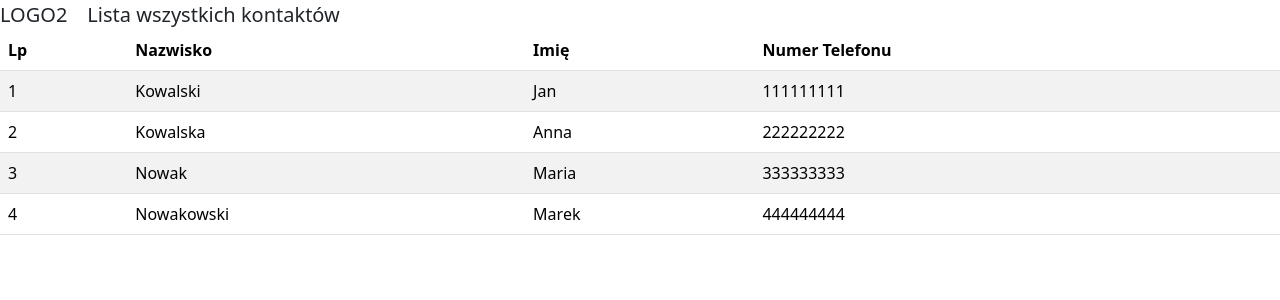
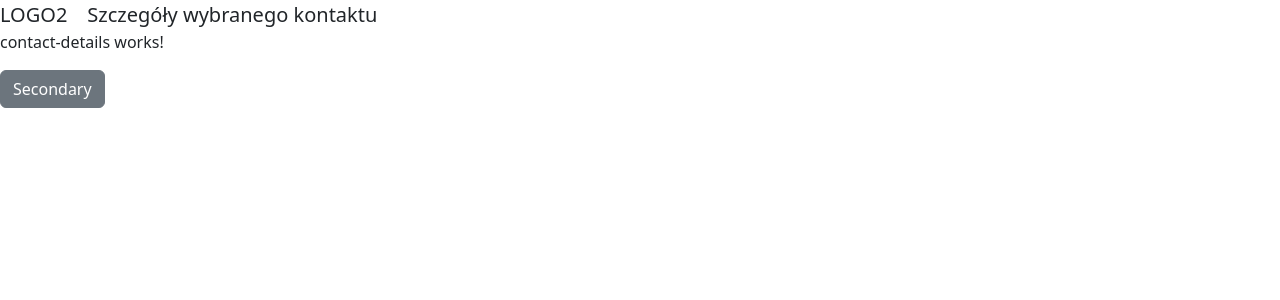
Before and after one commit to DawidPN/app-contacts, an Angular app: page /contact/1 in a window 1280 px wide. Before the commit this address led to /. Shown: the top 300 px of the page. Built offline with nearby package versions, Linux system fonts and the light colour scheme.

Commit message:
add routing

```diff
--- a/src/app/app-routing.module.ts
+++ b/src/app/app-routing.module.ts
@@ -1,7 +1,13 @@
 import { NgModule } from '@angular/core';
 import { RouterModule, Routes } from '@angular/router';
+import { ContactDetailsComponent } from './contacts/contact-details/contact-details.component';
+import { ContactsListComponent } from './contacts/contacts-list/contacts-list.component';
 
-const routes: Routes = [];
+const routes: Routes = [
+  {path: '', redirectTo: 'contacts', pathMatch: 'full'},
+  {path: 'contacts', component: ContactsListComponent},
+  {path: 'contact/:id', component: ContactDetailsComponent}
+];
 
 @NgModule({
   imports: [RouterModule.forRoot(routes)],
--- a/src/app/app.component.html
+++ b/src/app/app.component.html
@@ -1 +1,2 @@
-<app-contacts-list></app-contacts-list>
+<!-- <app-contacts-list></app-contacts-list> -->
+<router-outlet></router-outlet>
--- /dev/null
+++ b/src/app/contacts/contact-details/contact-details.component.html
@@ -0,0 +1,5 @@
+<app-header>
+    <span content>Szczegóły wybranego kontaktu</span>
+</app-header>
+<p>contact-details works!</p>
+<button [routerLink]="['/contacts']" type="button" class="btn btn-secondary">Secondary</button>
--- a/src/app/contacts/contacts-list/contacts-list.component.html
+++ b/src/app/contacts/contacts-list/contacts-list.component.html
@@ -2,7 +2,7 @@
     <span content>Lista wszystkich kontaktów</span>
 </app-header>
 
-<table *ngIf="contacts.length > 0; else noContactsAlert" class="table table-striped">
+<table *ngIf="contacts.length > 0; else noContactsAlert" class="table table-striped table-hover">
     <thead>
         <tr>
             <th>Lp</th>
@@ -12,7 +12,7 @@
         </tr>
     </thead>
     <tbody>
-        <tr *ngFor="let contact of contacts; let i = index">
+        <tr *ngFor="let contact of contacts; let i = index" [routerLink]="['/contact', contact.id]">
             <td>{{ i+1 }}</td>
             <td>{{ contact.surname }}</td>
             <td>{{ contact.firstName }}</td>
--- a/src/app/contacts/contacts-list/contacts-list.component.scss
+++ b/src/app/contacts/contacts-list/contacts-list.component.scss
@@ -4,3 +4,7 @@
     text-align: center;
     color: red;
 }
+
+tbody tr {
+    cursor: pointer;
+}
```
Also changed, not shown: src/app/contacts/contact-details/contact-details.component.ts (added, +10 -0 lines), src/app/contacts/contacts.module.ts (+7 -2 lines), src/app/contacts/contact-details/contact-details.component.scss (added), 1 other file (tests, documents, lock files or other folders).
